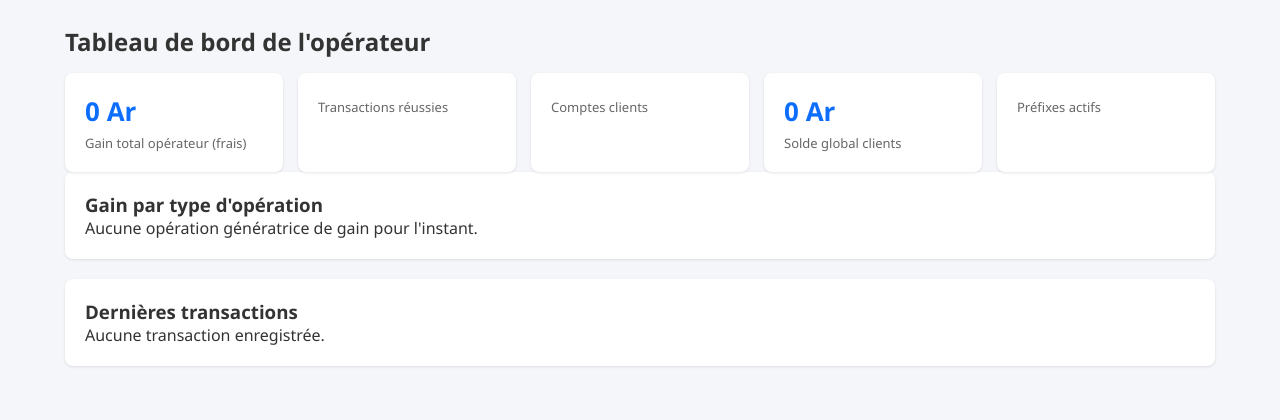
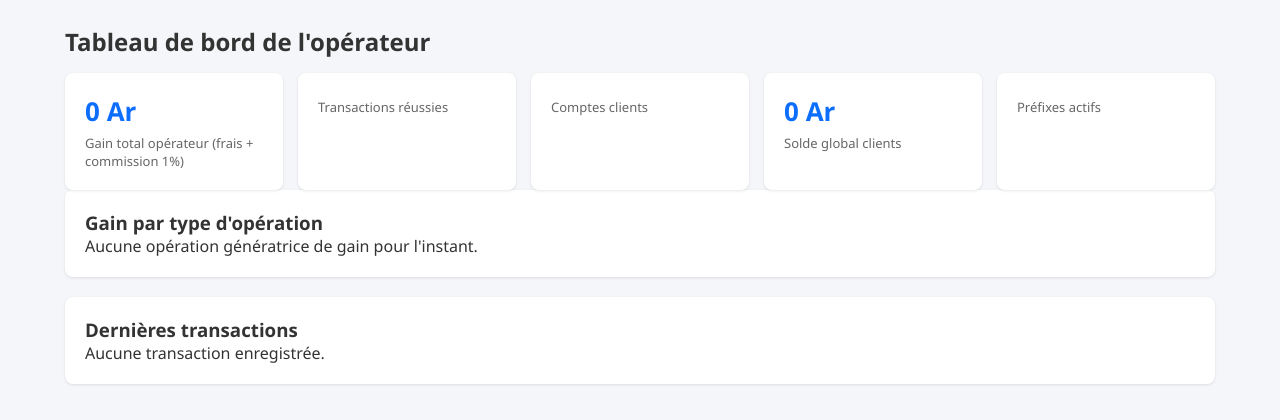
Before and after one commit to Cedric016/Projet_final_s4_v1, a CodeIgniter 4 app: the page made by app/Views/dashboard/index.php in a window 1280 px wide. Shown: the part 154-574 px from the top of the page. Run offline with PHP 8.4 and a stand-in for CodeIgniter, Linux system fonts and the light colour scheme; the template is opened without the code that fills it, so the values that code supplies are empty; some libraries are stand-ins or nearby versions.

Commit message:
Afficher commission 1% dans les historiques et tableaux de bord

```diff
--- a/app/Controllers/Operations.php
+++ b/app/Controllers/Operations.php
@@ -132,7 +132,7 @@ class Operations extends BaseController
         }
 
         return redirect()->to(site_url('operations/historique'))
-            ->with('success', "Opération ({$type['libelle']}) effectuée. Frais: " . number_format($frais, 0, ',', ' ') . ' Ar, Gain opérateur: ' . number_format($gain, 0, ',', ' ') . ' Ar.');
+            ->with('success', "Opération ({$type['libelle']}) effectuée. Frais: " . number_format($frais, 0, ',', ' ') . ' Ar, Commission 1%: ' . number_format($commission, 0, ',', ' ') . ' Ar, Gain opérateur: ' . number_format($gain, 0, ',', ' ') . ' Ar.');
     }
 
     public function historique()
--- a/app/Views/client/dashboard.php
+++ b/app/Views/client/dashboard.php
@@ -18,13 +18,14 @@
         <p>Aucune opération pour le moment.</p>
     <?php else: ?>
         <table>
-            <thead><tr><th>Type</th><th>Montant</th><th>Frais</th><th>Date</th></tr></thead>
+            <thead><tr><th>Type</th><th>Montant</th><th>Frais</th><th>Commission 1%</th><th>Date</th></tr></thead>
             <tbody>
                 <?php foreach ($historique as $t): ?>
                     <tr>
                         <td><?= esc($t['type_libelle']) ?></td>
                         <td><?= number_format($t['montant'], 0, ',', ' ') ?> Ar</td>
                         <td><?= number_format($t['frais'], 0, ',', ' ') ?> Ar</td>
+                        <td><?= number_format($t['commission_autre'] ?? 0, 0, ',', ' ') ?> Ar</td>
                         <td><?= esc($t['created_at']) ?></td>
                     </tr>
                 <?php endforeach; ?>
--- a/app/Views/client/historique.php
+++ b/app/Views/client/historique.php
@@ -4,7 +4,7 @@
 <h2>Mon historique</h2>
 
 <table>
-    <thead><tr><th>Référence</th><th>Type</th><th>Destinataire</th><th>Montant</th><th>Frais</th><th>Date</th></tr></thead>
+    <thead><tr><th>Référence</th><th>Type</th><th>Destinataire</th><th>Montant</th><th>Frais</th><th>Commission 1%</th><th>Date</th></tr></thead>
     <tbody>
         <?php foreach ($transactions as $t): ?>
             <tr>
@@ -13,10 +13,11 @@
                 <td><?= esc($t['dest_nom'] ?? '—') ?></td>
                 <td><?= number_format($t['montant'], 0, ',', ' ') ?> Ar</td>
                 <td><?= number_format($t['frais'], 0, ',', ' ') ?> Ar</td>
+                <td><?= number_format($t['commission_autre'] ?? 0, 0, ',', ' ') ?> Ar</td>
                 <td><?= esc($t['created_at']) ?></td>
             </tr>
         <?php endforeach; ?>
-        <?php if (empty($transactions)): ?><tr><td colspan="6">Aucune opération enregistrée.</td></tr><?php endif; ?>
+        <?php if (empty($transactions)): ?><tr><td colspan="7">Aucune opération enregistrée.</td></tr><?php endif; ?>
     </tbody>
 </table>
 <?= $this->endSection() ?>
--- a/app/Views/dashboard/index.php
+++ b/app/Views/dashboard/index.php
@@ -4,7 +4,7 @@
 <h2>Tableau de bord de l'opérateur</h2>
 
 <div class="stats">
-    <div class="stat"><div class="num"><?= number_format($totalGain, 0, ',', ' ') ?> Ar</div><div class="label">Gain total opérateur (frais)</div></div>
+    <div class="stat"><div class="num"><?= number_format($totalGain, 0, ',', ' ') ?> Ar</div><div class="label">Gain total opérateur (frais + commission 1%)</div></div>
     <div class="stat"><div class="num"><?= $nbTransactions ?></div><div class="label">Transactions réussies</div></div>
     <div class="stat"><div class="num"><?= $totalClients ?></div><div class="label">Comptes clients</div></div>
     <div class="stat"><div class="num"><?= number_format($soldeGlobal, 0, ',', ' ') ?> Ar</div><div class="label">Solde global clients</div></div>
@@ -33,7 +33,7 @@
         <p>Aucune transaction enregistrée.</p>
     <?php else: ?>
         <table>
-            <thead><tr><th>Référence</th><th>Type</th><th>Client</th><th>Montant</th><th>Frais</th><th>Gain</th><th>Date</th></tr></thead>
+            <thead><tr><th>Référence</th><th>Type</th><th>Client</th><th>Montant</th><th>Frais</th><th>Commission 1%</th><th>Gain</th><th>Date</th></tr></thead>
             <tbody>
                 <?php foreach ($dernieres as $t): ?>
                     <tr>
@@ -42,6 +42,7 @@
                         <td><?= esc($t['client_nom']) ?></td>
                         <td><?= number_format($t['montant'], 0, ',', ' ') ?> Ar</td>
                         <td><?= number_format($t['frais'], 0, ',', ' ') ?> Ar</td>
+                        <td><?= number_format($t['commission_autre'] ?? 0, 0, ',', ' ') ?> Ar</td>
                         <td><?= number_format($t['gain_operateur'], 0, ',', ' ') ?> Ar</td>
                         <td><?= esc($t['created_at']) ?></td>
                     </tr>
--- a/app/Views/operations/historique.php
+++ b/app/Views/operations/historique.php
@@ -7,7 +7,7 @@
 </div>
 
 <table>
-    <thead><tr><th>Référence</th><th>Type</th><th>Client</th><th>Destinataire</th><th>Montant</th><th>Frais</th><th>Gain opérateur</th><th>Date</th></tr></thead>
+    <thead><tr><th>Référence</th><th>Type</th><th>Client</th><th>Destinataire</th><th>Montant</th><th>Frais</th><th>Commission 1%</th><th>Gain opérateur</th><th>Date</th></tr></thead>
     <tbody>
         <?php foreach ($transactions as $t): ?>
             <tr>
@@ -17,11 +17,12 @@
                 <td><?= esc($t['dest_nom'] ?? '—') ?></td>
                 <td><?= number_format($t['montant'], 0, ',', ' ') ?> Ar</td>
                 <td><?= number_format($t['frais'], 0, ',', ' ') ?> Ar</td>
+                <td><?= number_format($t['commission_autre'] ?? 0, 0, ',', ' ') ?> Ar</td>
                 <td><?= number_format($t['gain_operateur'], 0, ',', ' ') ?> Ar</td>
                 <td><?= esc($t['created_at']) ?></td>
             </tr>
         <?php endforeach; ?>
-        <?php if (empty($transactions)): ?><tr><td colspan="8">Aucune transaction enregistrée.</td></tr><?php endif; ?>
+        <?php if (empty($transactions)): ?><tr><td colspan="9">Aucune transaction enregistrée.</td></tr><?php endif; ?>
     </tbody>
 </table>
 <?= $this->endSection() ?>
```
